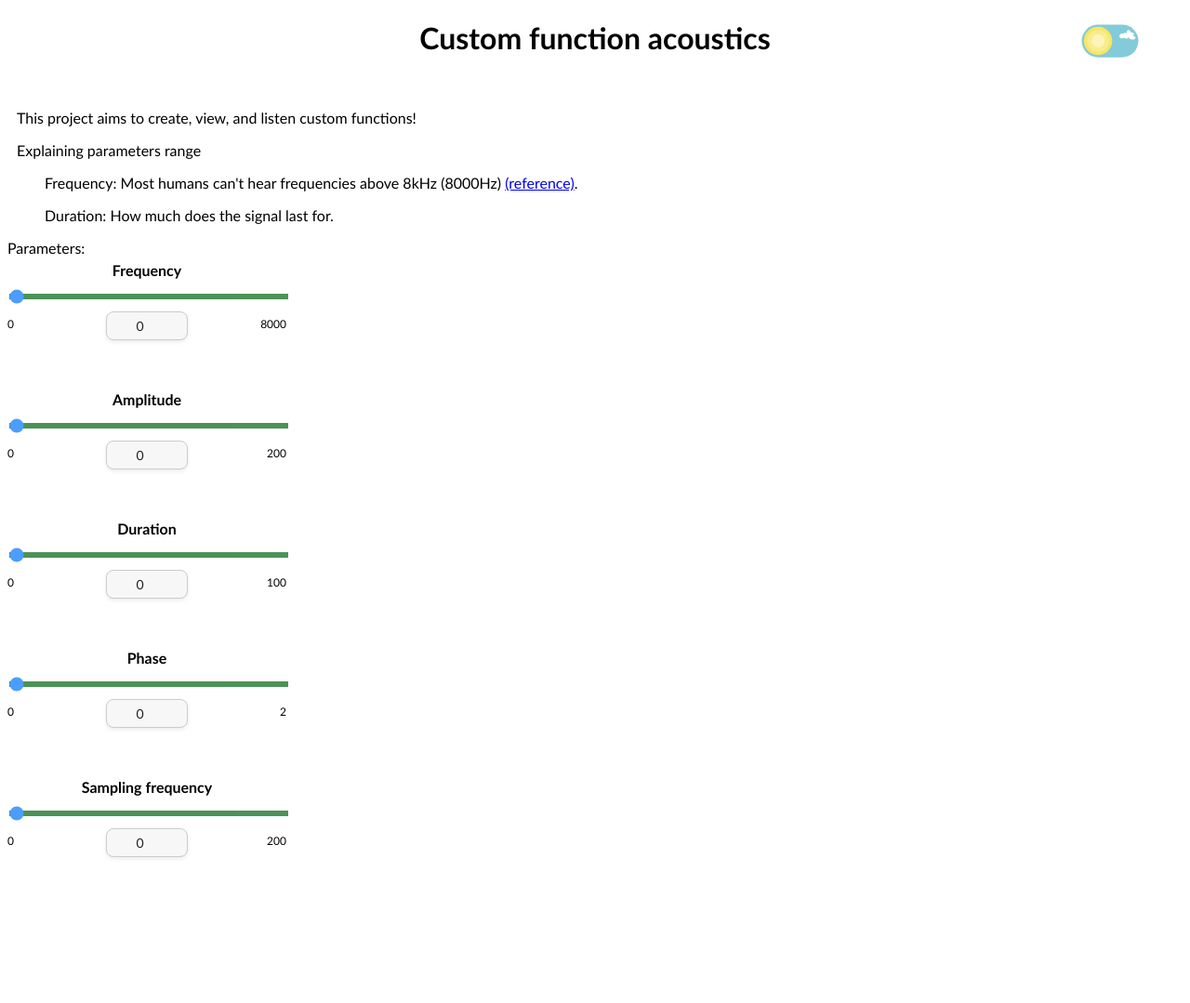
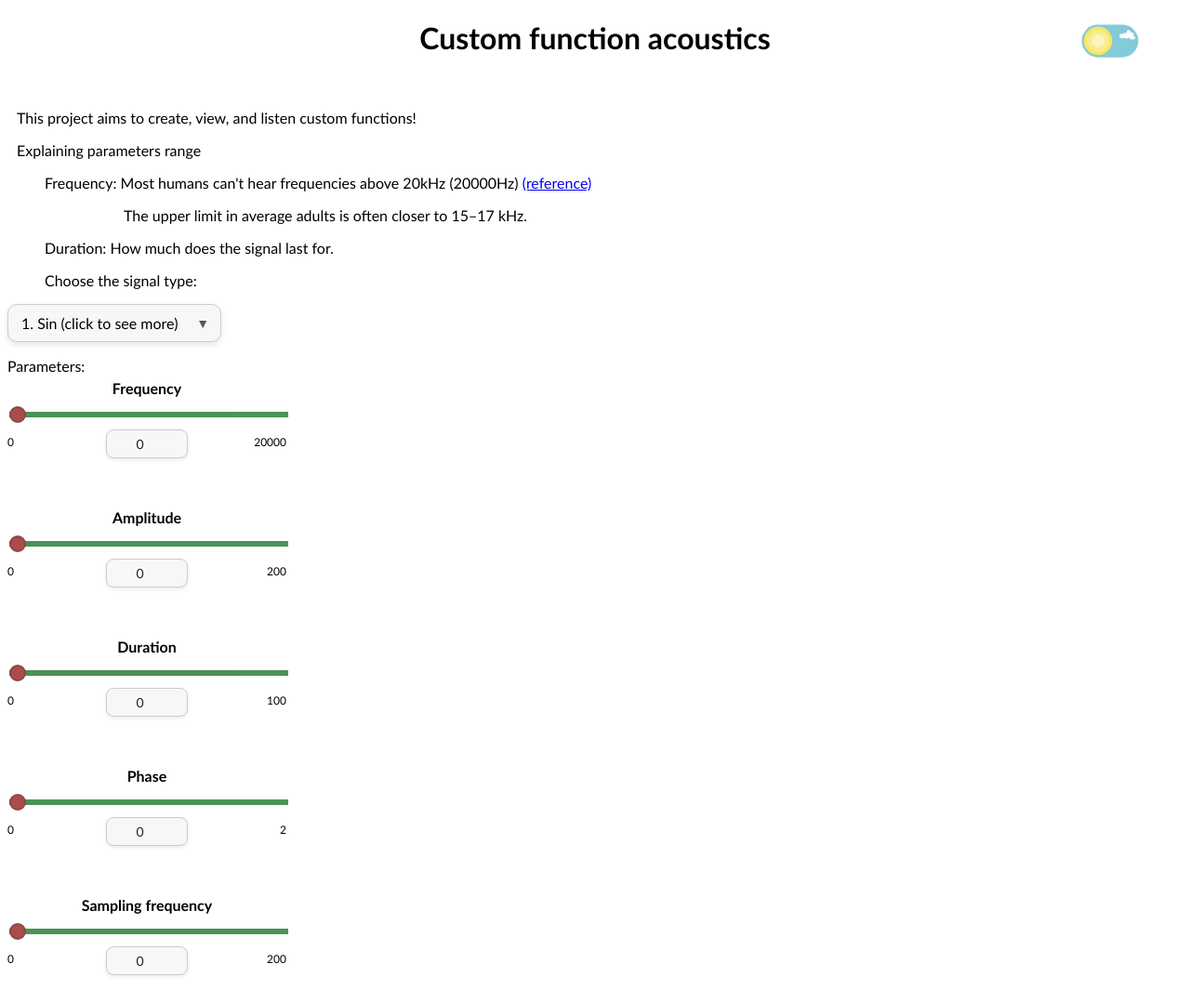
Before and after one commit to davide-perli/AcousticFunctions, a Django app: page / in a window 1280 px wide. Shown: the whole page at 93% size. Before the commit the page ends 923 px from the top, so only its background shows below. Run offline with Django 5.2, Linux system fonts and the light colour scheme.

Commit message:
added option to choose function, including javascript that updates value

```diff
--- /dev/null
+++ b/function_acoustics/base_build/static/dropdownForm.js
@@ -0,0 +1,41 @@
+const dropdown = document.getElementById('dropdown');
+const selected = dropdown.querySelector('.selected');
+const hiddenInput = dropdown.querySelector('input[type="hidden"]');
+const options = dropdown.querySelectorAll('.dropdown-content div');
+
+window.addEventListener('DOMContentLoaded', () => {
+  // If the server sent a value, show it; else show hint
+  if (hiddenInput.value && hiddenInput.value.trim() !== '') {
+    selected.textContent = hiddenInput.value;
+  } else {
+    selected.textContent = '1. Sin (click to see more)';
+    hiddenInput.value = '';
+  }
+});
+
+// Toggle dropdown visibility
+dropdown.addEventListener('click', (e) => {
+  dropdown.classList.toggle('active');
+  e.stopPropagation();
+});
+
+// Update selection on click
+options.forEach(option => {
+  option.addEventListener('click', (e) => {
+    const value = e.target.textContent;
+    hiddenInput.value = value;
+    selected.textContent = value;  // exact selection, no hint
+    dropdown.classList.remove('active');
+
+    const form = document.getElementById('sliderForm');
+    sessionStorage.setItem('scrollPosition', window.scrollY);
+    form.submit();
+
+    e.stopPropagation();
+  });
+});
+
+// Close dropdown if clicking outside
+document.addEventListener('click', () => {
+  dropdown.classList.remove('active');
+});
--- a/function_acoustics/base_build/static/mainPage.css
+++ b/function_acoustics/base_build/static/mainPage.css
@@ -105,7 +130,106 @@
 .dark-mode .slider-label { color: white; }
 
 
+.dropdown {
+  position: relative;
+  display: inline-block;
+  min-width: 200px;
+  background: #f7f7f7;
+  border: 1px solid #ccc;
+  border-radius: 10px;
+  padding: 10px 14px;
+  cursor: pointer;
+  transition: all 0.3s ease;
+  box-shadow: 0 3px 6px rgba(0,0,0,0.1);
+  user-select: none;
+}
 
+.dropdown:hover {
+  background: #e6e6e6;
+}
+
+.dropdown::after {
+  content: "▼";
+  position: absolute;
+  right: 12px;
+  top: 50%;
+  transform: translateY(-50%);
+  font-size: 14px;
+  color: #555;
+  pointer-events: none;
+}
+
+/* Dropdown content */
+.dropdown-content {
+  display: none;
+  position: absolute;
+  background-color: #fff;
+  border-radius: 10px;
+  box-shadow: 0 8px 16px rgba(0,0,0,0.2);
+  min-width: 100%;
+  margin-top: 8px;
+  overflow: auto;
+  max-height: 150px;
+  z-index: 10;
+  padding: 6px 0;
+}
+
+.dropdown-content div {
+  padding: 10px 16px;
+  color: #333;
+  transition: background 0.2s, color 0.2s;
+}
+
+.dropdown-content div:hover {
+  background-color: #007bff;
+  color: white;
+}
+
+/* Active dropdown */
+.dropdown.active .dropdown-content {
+  display: block;
+  animation: fadeIn 0.2s ease-out;
+}
+
+/* Selected text */
+.dropdown span.selected {
+  display: inline-block;
+  padding-right: 20px;
+}
+
+/* Dark mode */
+.dark-mode .dropdown {
+  background: #222;
+  border: 1px solid #555;
+  color: white;
+}
+
+.dark-mode .dropdown:hover {
+  background: #333;
+}
+
+.dark-mode .dropdown::after {
+  color: #ccc;
+}
+
+.dark-mode .dropdown-content {
+  background: #222;
+  box-shadow: 0 8px 16px rgba(255,255,255,0.15);
+}
+
+.dark-mode .dropdown-content div {
+  color: white;
+}
+
+.dark-mode .dropdown-content div:hover {
+  background-color: #bb0a1e; /* dark red */
+}
+
+/* Animation */
+@keyframes fadeIn {
+  from { opacity: 0; transform: translateY(-5px); }
+  to { opacity: 1; transform: translateY(0); }
+}
 
 
 /* Dark mode switch begin */
--- a/function_acoustics/base_build/templates/mainPage.html
+++ b/function_acoustics/base_build/templates/mainPage.html
@@ -10,22 +10,39 @@
 <br>
 <p style="text-indent: 10px;">This project aims to create, view, and listen custom functions!</p>
 <p style="text-indent: 10px;">Explaining parameters range</p>
-<p style="text-indent: 40px;">Frequency: Most humans can't hear frequencies above 8kHz (8000Hz) <a href="https://pubs.aip.org/asa/jasa/article-abstract/136/4/1821/906245/Reference-hearing-thresholds-in-an-extended?redirectedFrom=fulltext">(reference)</a>.</p>
+<p style="text-indent: 40px;">Frequency: Most humans can't hear frequencies above 20kHz (20000Hz) <a href="https://www.ncbi.nlm.nih.gov/books/NBK10924/">(reference)</a></p>
+<p style="text-indent: 125px;">The upper limit in average adults is often closer to 15–17 kHz.</p>
 <p style="text-indent: 40px;">Duration: How much does the signal last for.</p>
 
+<form id="sliderForm" method="GET" action="/">
 
-<form id="sliderForm" method="GET" action="/">
+  <p style="text-indent: 40px;">Choose the signal type: </p>
+  <div class="dropdown" id="dropdown">
+    <span class="selected"></span>
+    <input type="hidden" name="func" value="{{ func|default:'' }}">
+    <div class="dropdown-content">
+      <div>1. Sin</div>
+      <div>2. Cos</div>
+      <div>3. Tg</div>
+      <div>4. Ctg</div>
+      <div>5. Sawtooth</div>
+      <div>6. Square</div>
+    </div>
+  </div>
+
+  <script src="{% static 'dropdownForm.js' %}"></script>
+
   <p>Parameters:</p>
 
   <!-- Frequency -->
   <div class="slider-container">
     <div class="slider-track-wrapper">
       <label class="slider-title">Frequency</label>
-      <input type="range" class="valueSlider" name="sliderValue1" min="0" max="8000" value="{{slider1|default:'0'}}" step="1">
+      <input type="range" class="valueSlider" name="sliderValue1" min="0" max="20000" value="{{slider1|default:'0'}}" step="1">
     </div>
-    <input type="number" class="sliderBox" min="0" max="8000" step="1" value="{{slider1|default:'0'}}">
+    <input type="number" class="sliderBox" min="0" max="20000" step="1" value="{{slider1|default:'0'}}">
     <span class="slider-label slider-min">0</span>
-    <span class="slider-label slider-max">8000</span>
+    <span class="slider-label slider-max">20000</span>
   </div>
 
   <br>
--- a/function_acoustics/base_build/views.py
+++ b/function_acoustics/base_build/views.py
@@ -1,17 +1,21 @@
 from django.shortcuts import render
 from django.http import HttpResponse
 from django.template import loader
-import numpy as np
+import numpy as np, matplotlib.pyplot as plt, scipy.io.wavfile as wavf, scipy.signal as sig, sounddevice
+def main(request):
 
-def main(request):
+    func = request.GET.get('func')
+    chose_function = lambda x : "1. Sin" if x is None  else x
+    function_str = chose_function(func)
+    extracted_function = function_str.split(' ')[1].lower()
 
     frequence = request.GET.get('sliderValue1', '0')
     amplitude = request.GET.get('sliderValue2', '0')
     duration = request.GET.get('sliderValue3', '0')
     phase_multiplier = request.GET.get('sliderValue4', '0')
     sampling_frequency= request.GET.get('sliderValue5', '0')
-    # print(f"Slider values -> slider1: {frequence}, slider2: {amplitude}, slider3: {duration}, slider3: {duration}, slider4: {sampling_frequency}")
+    print(f"Function: {extracted_function}\nParameter values -> frequency: {frequence}, amplitude: {amplitude}, duration: {duration}, phase multiplier: {duration}, sampling frequency: {sampling_frequency}")
     phase  = float(phase_multiplier) * np.pi
-    context = {'slider1': frequence, 'slider2': amplitude, 'slider3': duration, 'slider4': phase_multiplier, 'slider5': sampling_frequency}
+    context = {'func': func, 'slider1': frequence, 'slider2': amplitude, 'slider3': duration, 'slider4': phase_multiplier, 'slider5': sampling_frequency}
     template = loader.get_template('mainPage.html')
     return HttpResponse(template.render(context, request))
```
Also changed, not shown: other parts of function_acoustics/base_build/static/mainPage.css (+31 -6 lines).
